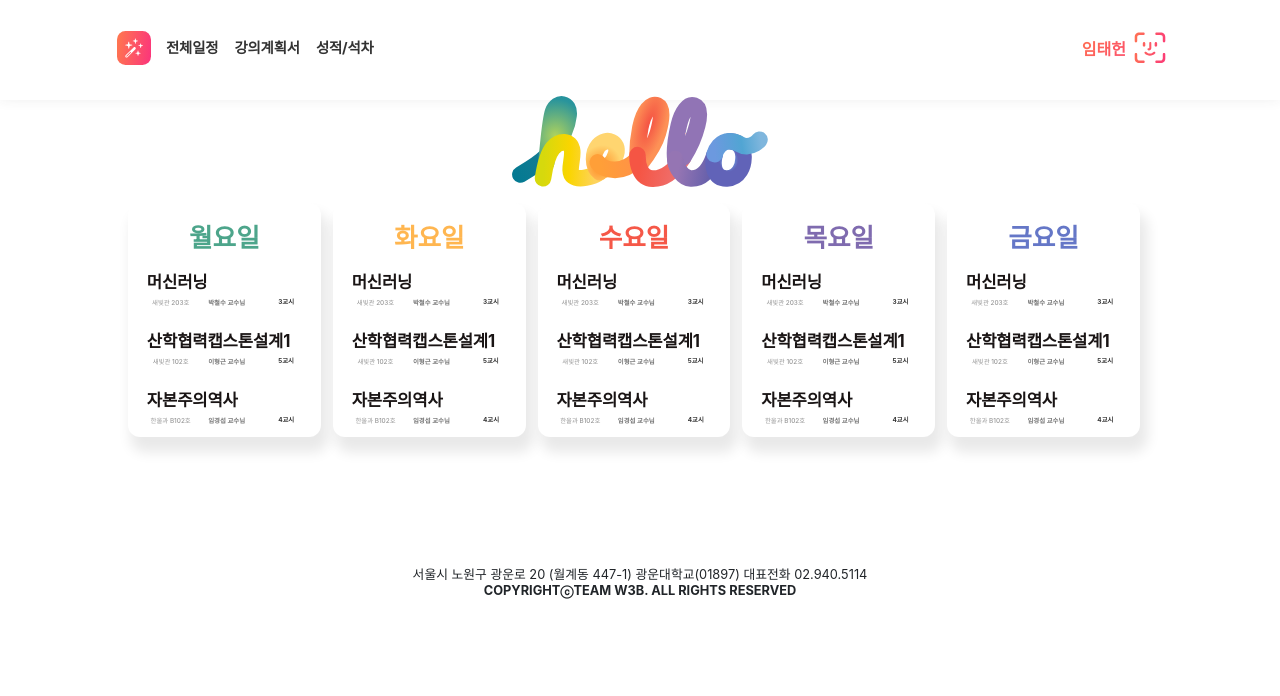
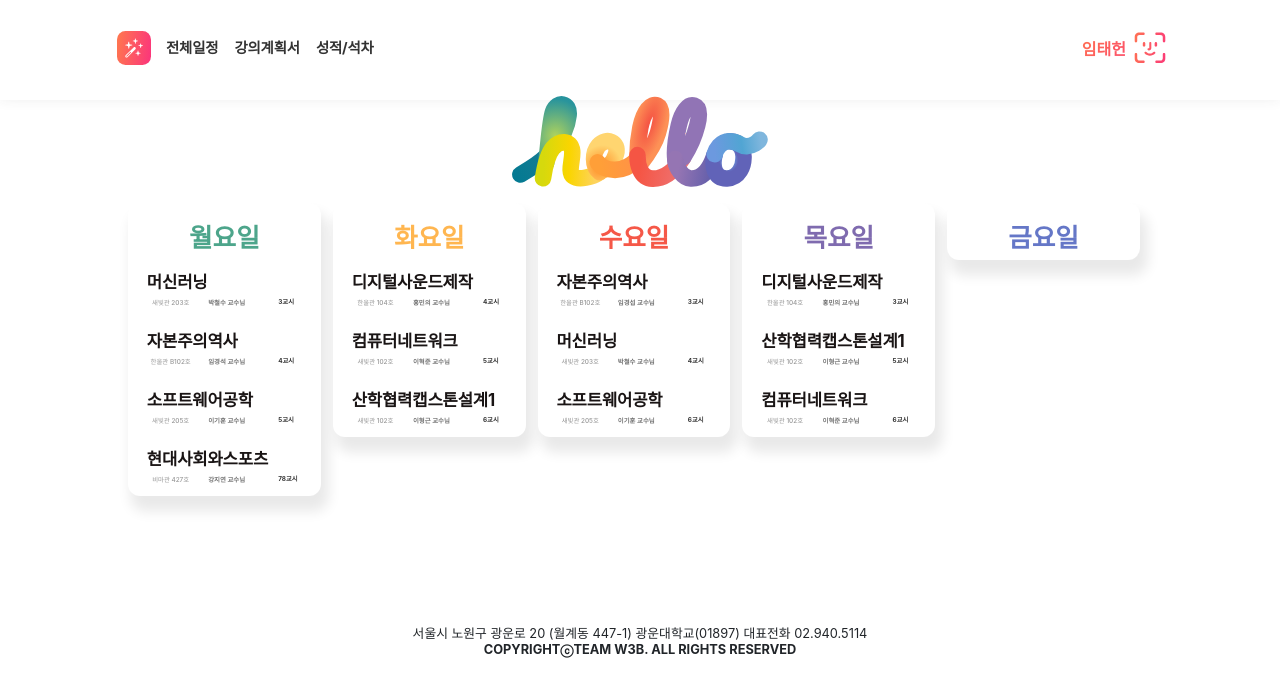
Before and after one commit to Team-W3B/Academic-Management-System, a React (Create React App) app in the folder client/: page / in a window 1280 px wide. Shown: the top 696 px of the page. Built offline with nearby package versions, Linux system fonts and the light colour scheme.

Commit message:
Main Page frontend complete

```diff
--- a/client/package.json
+++ b/client/package.json
@@ -7,6 +7,7 @@
     "@testing-library/jest-dom": "^5.16.5",
     "@testing-library/react": "^13.4.0",
     "@testing-library/user-event": "^13.5.0",
+    "axios": "^1.4.0",
     "bootstrap": "^5.2.3",
     "node-sass": "^7.0.3",
     "react": "^18.2.0",
--- a/client/src/component/HeaderNav.js
+++ b/client/src/component/HeaderNav.js
@@ -8,10 +8,12 @@ import Navbar from 'react-bootstrap/Navbar';
 import { useNavigate } from 'react-router-dom';
 import magic from './../imgs/magic.svg'
 import face from './../imgs/faceid.svg'
+import { useSelector } from "react-redux";
 
 let HeaderNav = () => {
 
     let navigate = useNavigate();
+    let user = useSelector( (state) => state.user )
 
     return (
         <>
@@ -28,7 +30,7 @@ let HeaderNav = () => {
                             </Nav>
                             <Nav>
                                 <Nav.Link className={styles.faceid}  href = "#mypage">
-                                    <p style={{ marginRight: "1rem" }}>임태헌</p>
+                                    <p style={{ marginRight: "1rem" }}> {user} </p>
                                     <img src={face} />
                                 </Nav.Link>
                             </Nav>
--- a/client/src/component/LecCard.js
+++ b/client/src/component/LecCard.js
@@ -3,105 +3,69 @@ import React, { useState } from "react";
 import './../App.scss';
 import styles from './../MainPage.module.scss';
 import { Col, Row } from "react-bootstrap";
+import axios from 'axios';
+import info from "../data";
 
 function LecCard() {
 
-    let info = [
-        {
-            id : 0,
-            home_lec : '머신러닝',
-            home_lec_class : '새빛관 203호',
-            home_prof : '박철수',
-            home_lectime : 3,
-        },
-        {
-            id : 1,
-            home_lec : '산학협력캡스톤설계1',
-            home_lec_class : '새빛관 102호',
-            home_prof : '이형근',
-            home_lectime : 5,
-        },
-        {
-            id : 2,
-            home_lec : '자본주의역사',
-            home_lec_class : '한울과 B102호',
-            home_prof : '임경섭',
-            home_lectime : 4,
-        },
-    ]
     let [lecInfo, setLecInfo] = useState(info);
-    console.log(lecInfo[0].class1)
+    // console.log(lecInfo['mon']);
+
+    let getLecInfo = () => {
+        axios.get('url.json')
+            .then((res)=> {
+                let copy = [...res.data]
+                setLecInfo(copy)
+            })
+            .catch((error)=>{
+                console.log(error.data)
+            })
+    };
+    // getLecInfo();
+
 
 
     return (
         <>
         <Row className={styles.Wrapper} >
-            <Col >
-                <div style={{ margin: "0px" }} className={styles.whiteCard}>
-                    <h2 className={styles.day} style={{ color: "#4DA58B" }} > 월요일 </h2>
-                    {
-                        lecInfo.map(function(a, i) {
-                            return (
-                                <Lec lecInfo={a} />
-                            );
-                        })
-                    }
-                </div>
-            </Col>
-            <Col>
-                <div className={styles.whiteCard}>
-                    <h2 className={styles.day} style={{ color: "#FFB650" }} > 화요일 </h2>
-                    {
-                        lecInfo.map(function(a) {
-                            return (
-                                <Lec lecInfo={a} />
-                            );
-                        })
-                    }
-                </div>
-            </Col>
-            <Col>
-                <div className={styles.whiteCard}>
-                    <h2 className={styles.day} style={{ color: "#F55848" }} > 수요일 </h2>
-                    {
-                        lecInfo.map(function(a) {
-                            return (
-                                <Lec lecInfo={a} />
-                            );
-                        })
-                    }
-                </div>
-            </Col>
-            <Col>
-                <div className={styles.whiteCard}>
-                    <h2 className={styles.day} style={{ color: "#7F6BAF" }} > 목요일 </h2>
-                    {
-                        lecInfo.map(function(a) {
-                            return (
-                                <Lec lecInfo={a} />
-                            );
-                        })
-                    }
-                </div>
-            </Col>
-            <Col>
-                <div className={styles.whiteCard}>
-                    <h2 className={styles.day} style={{ color: "#6577C7" }} > 금요일 </h2>
-                    {
-                        lecInfo.map(function(a) {
-                            return (
-                                <Lec lecInfo={a} />
-                            );
-                        })
-                    }
-                </div>
-            </Col>
+            {
+                ['mon', 'tue', 'wed', 'thur', 'fri'].map(function(a, i) {
+                    console.log(a);
+                    return (
+                        <DayCard key={i} i={i} lecInfo={lecInfo[a]} day={['월요일', '화요일', '수요일', '목요일', '금요일']} color={['#4DA58B', '#FFB650', '#F55848', '#7F6BAF', '#6577C7' ]} />
+                    )
+                })
+            }
         </Row>
         </>
     )
 }
 
 export default LecCard
+
+let DayCard = (props) => {
+
+    let lecInfo = props.lecInfo;
+    let color = props.color;
+    let day = props.day[props.i];
+
+    return (
+        <>
+        <Col >
+            <div className={styles.whiteCard}>
+                <h2 className={styles.day} style={{ color: color[props.i] }} > {day} </h2>
+                {
+                    lecInfo.map(function(a, i) {
+                        return (
+                            <Lec key={i} lecInfo={a} />
+                        );
+                    })
+                }
+            </div>
+        </Col>
+        </>
+    )
+}
 
 let Lec = (props) => {
 
--- /dev/null
+++ b/client/src/data.js
@@ -0,0 +1,130 @@
+let info = {
+
+    mon : [
+        {
+            id : 0,
+            home_lec : '머신러닝',
+            home_lec_class : '새빛관 203호',
+            home_prof : '박철수',
+            home_lectime : 3,
+        },
+        {
+            id : 1,
+            home_lec : '자본주의역사',
+            home_lec_class : '한울관 B102호',
+            home_prof : '임경석',
+            home_lectime : 4,
+        },
+        {
+            id : 2,
+            home_lec : '소프트웨어공학',
+            home_lec_class : '새빛관 205호',
+            home_prof : '이기훈',
+            home_lectime : 5,
+        },
+        {
+            id : 3,
+            home_lec : '현대사회와스포츠',
+            home_lec_class : '비마관 427호',
+            home_prof : '강지연',
+            home_lectime : '78',
+        },
+    ],
+    tue : [
+        {
+            id : 0,
+            home_lec : '디지털사운드제작',
+            home_lec_class : '한울관 104호',
+            home_prof : '홍민의',
+            home_lectime : 4,
+        },
+        {
+            id : 1,
+            home_lec : '컴퓨터네트워크',
+            home_lec_class : '새빛관 102호',
+            home_prof : '이혁준',
+            home_lectime : 5,
+        },
+        {
+            id : 2,
+            home_lec : '산학협력캡스톤설계1',
+            home_lec_class : '새빛관 102호',
+            home_prof : '이형근',
+            home_lectime : 6,
+        },
+    ],
+    wed : [
+        {
+            id : 0,
+            home_lec : '자본주의역사',
+            home_lec_class : '한울관 B102호',
+            home_prof : '임경섭',
+            home_lectime : 3,
+        },
+        {
+            id : 1,
+            home_lec : '머신러닝',
+            home_lec_class : '새빛관 203호',
+            home_prof : '박철수',
+            home_lectime : 4,
+        },
+        {
+            id : 2,
+            home_lec : '소프트웨어공학',
+            home_lec_class : '새빛관 205호',
+            home_prof : '이기훈',
+            home_lectime : 6,
+        },
+
+    ],
+    thur : [
+        {
+            id : 0,
+            home_lec : '디지털사운드제작',
+            home_lec_class : '한울관 104호',
+            home_prof : '홍민의',
+            home_lectime : 3,
+        },
+        {
+            id : 1,
+            home_lec : '산학협력캡스톤설계1',
+            home_lec_class : '새빛관 102호',
+            home_prof : '이형근',
+            home_lectime : 5,
+        },
+        {
+            id : 2,
+            home_lec : '컴퓨터네트워크',
+            home_lec_class : '새빛관 102호',
+            home_prof : '이혁준',
+            home_lectime : 6,
+        },
+    ],
+    fri : [
+        /* {
+            id : 0,
+            home_lec : '머신러닝',
+            home_lec_class : '새빛관 203호',
+            home_prof : '박철수',
+            home_lectime : 3,
+        },
+        {
+            id : 1,
+            home_lec : '산학협력캡스톤설계1',
+            home_lec_class : '새빛관 102호',
+            home_prof : '이형근',
+            home_lectime : 5,
+        },
+        {
+            id : 2,
+            home_lec : '자본주의역사',
+            home_lec_class : '한울관 B102호',
+            home_prof : '임경섭',
+            home_lectime : 4,
+        }, */
+    ],
+
+}
+
+
+export default info
--- a/client/src/store.js
+++ b/client/src/store.js
@@ -1,5 +1,19 @@
-import { configureStore } from "@reduxjs/toolkit";
+import { configureStore, createSlice } from "@reduxjs/toolkit";
+
+let user = createSlice({
+    name : 'user',
+    initialState : '임태헌',
+    reducers : {
+        changUser(state, action) {
+            return action.payload
+        }
+    }
+})
+export let { changUser } = user.actions
+
 
 export default configureStore({
-    reducer: {}
+    reducer: {
+        user : user.reducer
+    }
 })
```
Also changed, not shown: 1 other file (tests, documents, lock files or other folders).
